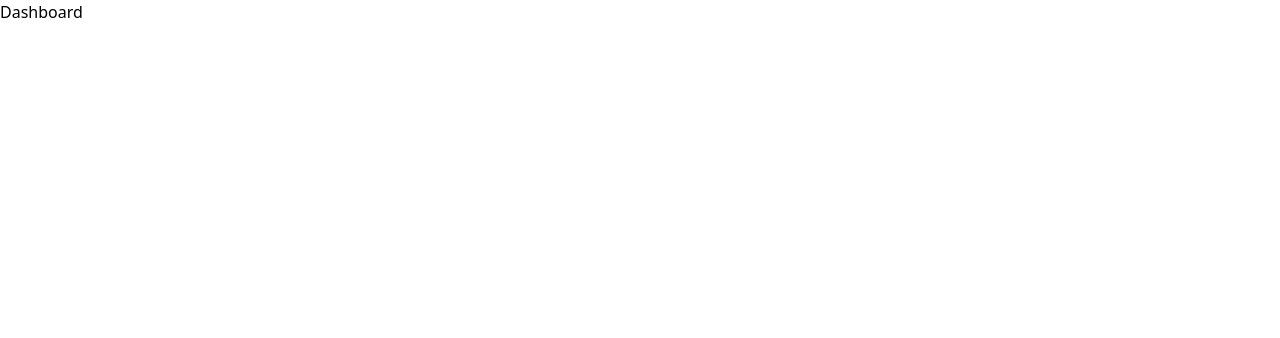
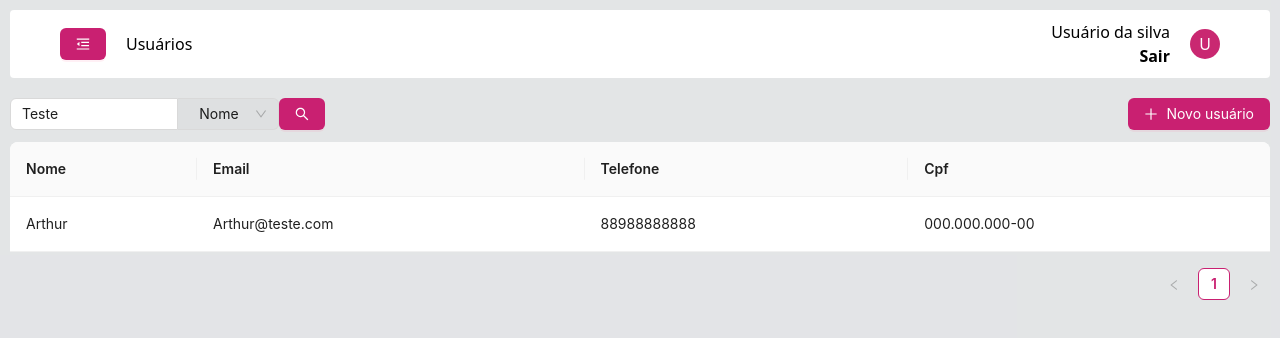
Before and after one commit to Linsarthur/dripStore-front, a React (Vite) app: page /dashboard in a window 1280 px wide. Shown: the top 338 px of the page. Built offline with nearby package versions, Linux system fonts and the light colour scheme.

Commit message:
navbar e tabelas feitas

```diff
--- a/package.json
+++ b/package.json
@@ -10,6 +10,7 @@
     "preview": "vite preview"
   },
   "dependencies": {
+    "@ant-design/icons": "^5.6.1",
     "@tailwindcss/vite": "^4.1.8",
     "antd": "^5.25.4",
     "react": "^18.3.1",
--- a/src/App.jsx
+++ b/src/App.jsx
@@ -1,18 +1,16 @@
-import AntPorvider from "./contexts/AntContext"
-import Paths from "./routes/Paths"
-
-
+import AntPorvider from "./contexts/AntContext";
+import Paths from "./routes/Paths";
 
 function App() {
-
-
   return (
     <>
-      <AntPorvider>
-        <Paths />
-      </AntPorvider>
+      <div className="bg-gray-500/10">
+        <AntPorvider>
+          <Paths />
+        </AntPorvider>
+      </div>
     </>
-  )
+  );
 }
 
-export default App
+export default App;
--- a/src/components/Navbar.jsx
+++ b/src/components/Navbar.jsx
@@ -0,0 +1,32 @@
+import { MenuFoldOutlined } from "@ant-design/icons";
+import { Button } from "antd";
+
+const Navbar = () => {
+  return (
+    <>
+      <div className="rounded p-[10px]">
+        <div className=" flex justify-between items-center rounded px-[50px] py-[10px] bg-white">
+          <div className="flex items-center gap-5">
+            <Button type="primary">
+              <MenuFoldOutlined />
+            </Button>
+            <h2>Usuários</h2>
+          </div>
+          <div className="flex gap-5 items-center text-right">
+            <div>
+              <h5>Usuário da silva</h5>
+              <a href="" className="font-bold">
+                Sair
+              </a>
+            </div>
+            <p className="pt-[3px] w-[30px] h-[30px] bg-[#c92871] text-white rounded-2xl text-center">
+              U
+            </p>
+          </div>
+        </div>
+      </div>
+    </>
+  );
+};
+
+export default Navbar;
--- /dev/null
+++ b/src/components/Tables.jsx
@@ -0,0 +1,70 @@
+import { PlusOutlined, SearchOutlined } from "@ant-design/icons";
+import { Button, Input, Select, Table } from "antd";
+
+const Tables = () => {
+  const data = [
+    {
+      key: "1",
+      nome: "Arthur",
+      email: "Arthur@teste.com",
+      telefone: "88988888888",
+      cpf: "000.000.000-00",
+    },
+  ];
+
+  const columns = [
+    {
+      title: "Nome",
+      dataIndex: "nome",
+      key: "nome",
+    },
+    {
+      title: "Email",
+      dataIndex: "email",
+      key: "email",
+    },
+    {
+      title: "Telefone",
+      dataIndex: "telefone",
+      key: "telefone",
+    },
+    {
+      title: "Cpf",
+      dataIndex: "cpf",
+      key: "cpf",
+    },
+  ];
+
+  const colunas = (
+    <Select defaultValue="usuario_nome" style={{ width: 100 }}>
+      <option value="usuario_nome">Nome</option>
+      <option value="usuario_email">Email</option>
+      <option value="usuario_telefone">Telefone</option>
+      <option value="usuario_cpf">Cpf</option>
+    </Select>
+  );
+
+  return (
+    <>
+      <div className="p-[10px] h-screen">
+        <div className="flex justify-between mb-[10px]">
+          <div className="w-[25%] flex ">
+            <Input addonAfter={colunas} defaultValue="Teste" />
+            <Button type="primary">
+              <SearchOutlined />
+            </Button>
+          </div>
+          <div className="text-center leading-[34px]">
+            <Button type="primary">
+              <PlusOutlined />
+              Novo usuário
+            </Button>
+          </div>
+        </div>
+        <Table dataSource={data} columns={columns} />
+      </div>
+    </>
+  );
+};
+
+export default Tables;
--- a/src/pages/Dashboard.jsx
+++ b/src/pages/Dashboard.jsx
@@ -1,8 +1,12 @@
+import Navbar from "../components/Navbar";
+import Tables from "../components/Tables";
+
 const Dashboard = () => {
   return (
-    <>
-      <h1>Dashboard</h1>
-    </>
+    <div className="bg-gray-500/10">
+      <Navbar />
+      <Tables />
+    </div>
   );
 };
 
```
Also changed, not shown: 1 other file (tests, documents, lock files or other folders).
